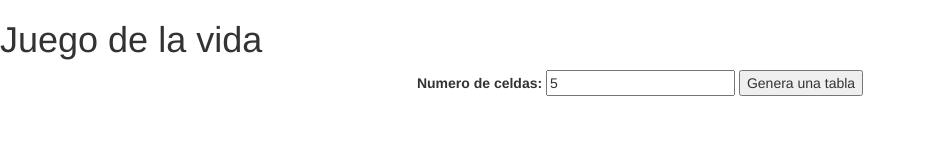
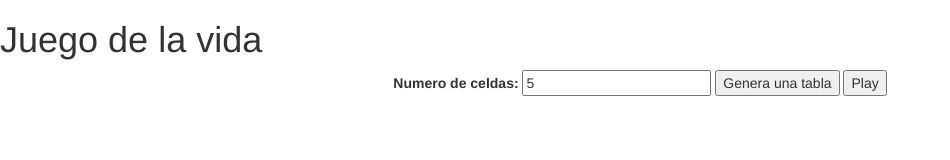
Before and after one commit to GabrielVerduzco/Game-Of-Life, a plain HTML site: page index.html in a window 1280 px wide. Shown: the whole page, without its empty margins (0-950 px from the left). Drawn offline with Linux system fonts and the light colour scheme.

Commit message:
get values of table (just inside values)

```diff
--- a/JS/personal_index.js
+++ b/JS/personal_index.js
@@ -15,6 +15,7 @@ function generate_table(){
             tbody.childNodes[i].appendChild(document.createElement('td'));
             tbody.childNodes[i].childNodes[j].appendChild(document.createTextNode('0'));
             tbody.childNodes[i].childNodes[j].setAttribute( "class", "dead" );
+            tbody.childNodes[i].childNodes[j].setAttribute( "id", i+"-"+j );
             tbody.childNodes[i].childNodes[j].setAttribute("onclick","resurrect("+i+","+j+")");
          }
     }
@@ -23,6 +24,32 @@ function generate_table(){
 
 function resurrect(x,y){
     tbody.childNodes[x].childNodes[y].textContent="1";
+
     tbody.childNodes[x].childNodes[y].setAttribute( "class", "live" );
  //   console.log('Cordenadas'+x+','+y);
 }
+
+
+function play(){
+    var size = $('#size').val();
+
+   for(var i=0;i<size;i++){
+		for(var j=0;j<size;j++)
+		{
+            if(i==0 || j==0 ||i==size-1 || j==size-1){
+
+
+            }
+            else
+            {
+
+                console.log(i,j);
+
+
+            }
+
+
+        }
+   }
+
+}
--- a/index.html
+++ b/index.html
@@ -14,6 +14,7 @@
 		<label for="size">Numero de celdas:</label>
 		<input type="number" value="5" id="size">
 		<input type="button" value="Genera una tabla" onclick="generate_table()">
+		<input type="button" value="Play" onclick="play()">
 	</div>
 </body>
 </html>
```
